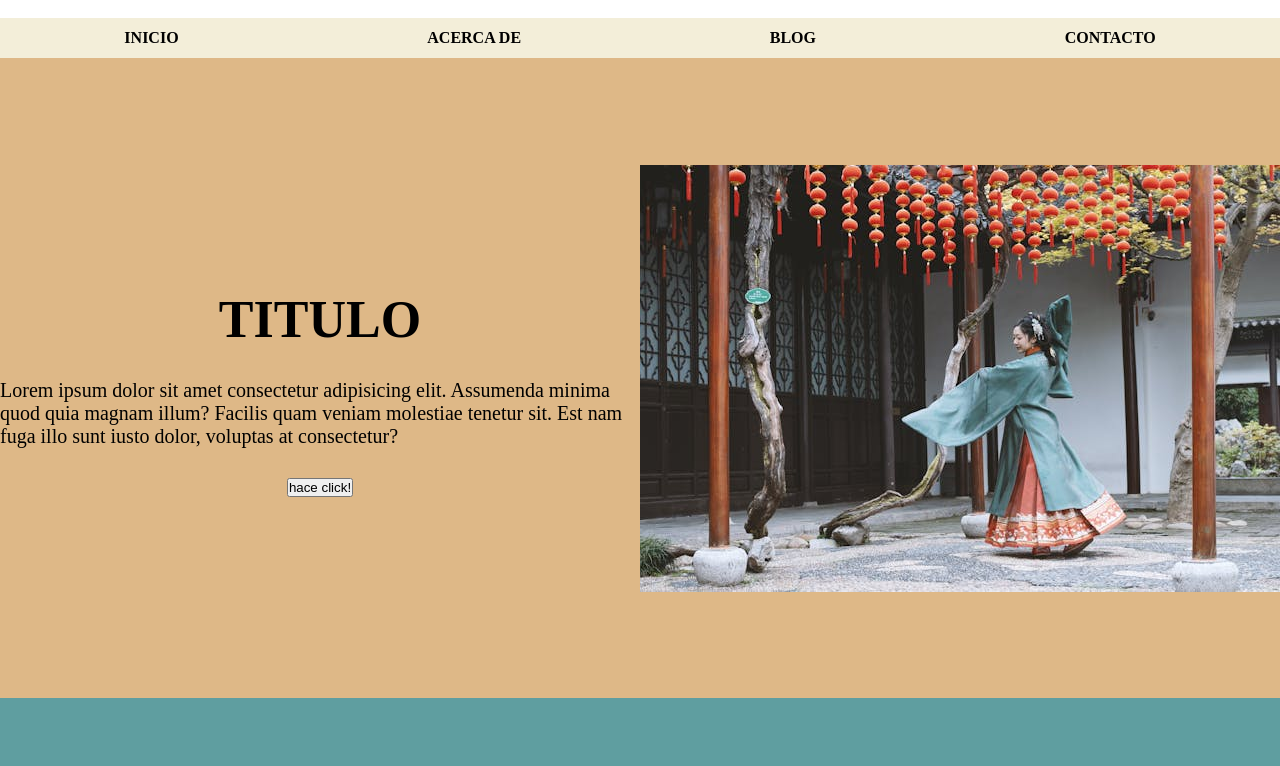
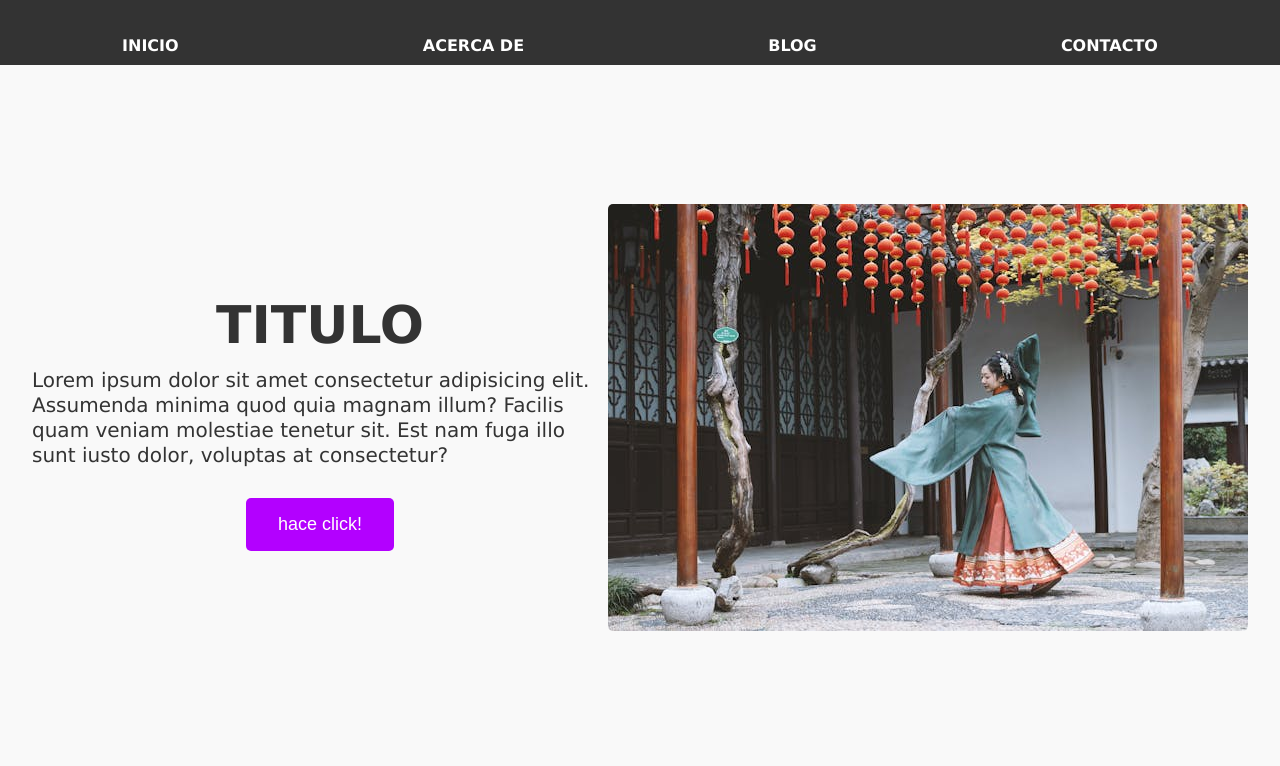
Before and after one commit to josecondori-ai/pagina-web-utn, a plain HTML site: page index.html in a window 1280 px wide. Shown: the top 766 px of the page. Drawn offline with Linux system fonts and the light colour scheme.

Commit message:
css casi terminado

```diff
--- a/css/estilo.css
+++ b/css/estilo.css
@@ -1,11 +1,35 @@
+
+:root{
+    --color-primario:#b300ff;
+    --color-fondo:#f9f9f9;
+    --color-texto:#333;
+    --color-secundario:#333;
+
+    --texto-sutitulo:26px
+
+    --color-secundario-hover:#555;
+    --color-primario-hover:#0056b3;
+
+}
+
 *{
     margin: 0;
     padding: 0;
 }
 
+body{
+    font-family: 'Lucida Sans', 'Lucida Sans Regular', 'Lucida Grande', 'Lucida Sans Unicode', Geneva, Verdana, sans-serif;
+    line-height: 25px;
+    background-color: var(--color-fondo);
+    color: var(--color-texto);
+}
+
+header{
+    background-color:var(--color-secundario)
+}
+
 /* este es el css del <nav>*/
 .menu{
-    background-color: #f3eed9;
     height:5vh ;
     display: flex;
     justify-content: space-around;
@@ -18,22 +42,33 @@
 
 a{
     text-decoration: none;
-    color: black;
+    color: white;
     text-transform: uppercase;
     cursor: pointer;
 
 }
 
+a:hover{
+    background-color:var(--color-secundario-hover) ;
+    border-radius: 5px;
+}
+
 
 .hero{
-    background-color: burlywood;
     height: 80vh;
     display: flex;
-    justify-content:space-evenly;
+    justify-content:space-between;
+    padding: 32px;
+    background-color: var(--color-fondo);
+
     align-items: center;
 
 
     /* border: 1px solid black; */
+}
+.hero img{
+    width: 100%;
+    border-radius: 5px;
 }
 
 .descripcion{
@@ -54,7 +89,23 @@ a{
 }
 
 .descripcion button{
+    /* padding: 16px 32px 16px 32px; */
+    padding: 16px 32px ;
+    font-size: 18px;
+    color: white;
+    background-color: var(--color-primario);
+    border: none;
+    border-radius: 5px;
+    cursor: pointer;
+    transition: transform 0.3s,background-color 0.3s,box-shadow 0.3s;
+    /* transition: all 0.3; */
 
+}
+
+.descripcion button:hover{
+    background-color: var(--color-primario-hover);
+    transform: scale(1.1);
+    box-shadow: 0 4px 8px rgba(0,0,0,0.2);
 
 }
 
@@ -68,8 +119,7 @@ a{
 }
 
 .acerca{
-    background-color: cadetblue;
-
+ background-color: var(--color-primario);
 }
 
 .acerca h2{
@@ -84,9 +134,13 @@ a{
 .conimagen{
     display: flex;
     align-items: center;
-    background-color: chocolate;
 }
 
 .tituloytexto{
     text-align: center;
 }
+
+.otrofondo{
+    background-color: var(--color-primario);
+
+}
--- a/index.html
+++ b/index.html
@@ -52,7 +52,8 @@
 
             <img src="img/imagen.jpg" alt="">
         </section>
-        <section class="altura conimagen">
+
+        <section class="altura conimagen otrofondo">
             <img src="img/imagen.jpg" alt="">
 
            <div class="tituloytexto">
```
